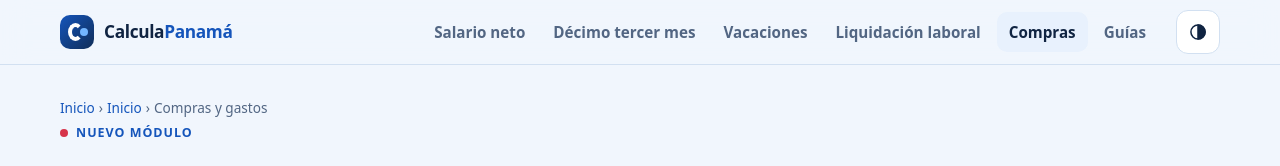
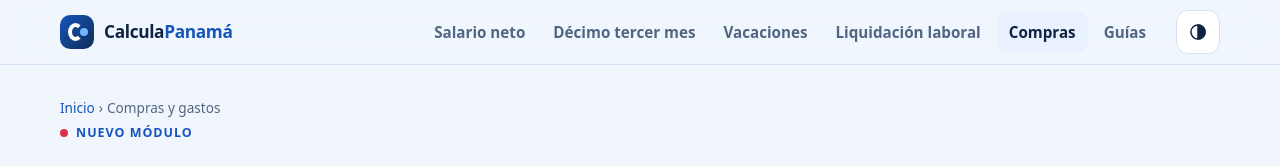
Before and after one commit to gabrielvillarreta555-code/calcula-panama, an Astro site: page /compras in a window 1280 px wide. Shown: the top 166 px of the page. Built offline with nearby package versions, Linux system fonts and the light colour scheme; Astro itself is replaced by a stand-in of ours.

Commit message:
fix: remove duplicate home breadcrumb

```diff
--- a/src/pages/compras/index.astro
+++ b/src/pages/compras/index.astro
@@ -8,7 +8,7 @@ const href = (path: string) => `${base}${path.replace(/^\//, '')}`;
 <Layout title="Compras y gastos | Calcula Panamá" description="Herramientas privadas para controlar compras y gastos cotidianos desde tu teléfono." canonicalPath="/compras/">
   <header class="page-head">
     <div class="container">
-      <Breadcrumbs items={[{ label: 'Inicio', path: '/' }, { label: 'Compras y gastos', path: '/compras/' }]} />
+      <Breadcrumbs items={[{ label: 'Compras y gastos', path: '/compras/' }]} />
       <span class="eyebrow">Nuevo módulo</span>
       <h1>Compras y gastos</h1>
       <p>Herramientas sencillas para tomar decisiones cotidianas sin enviar tus datos a ningún servidor.</p>
```
